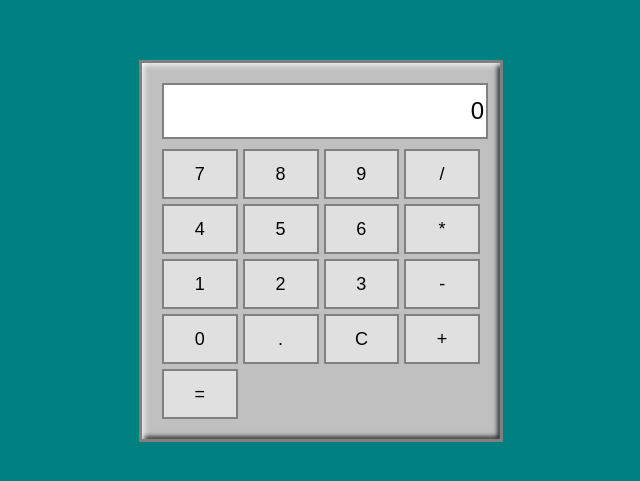
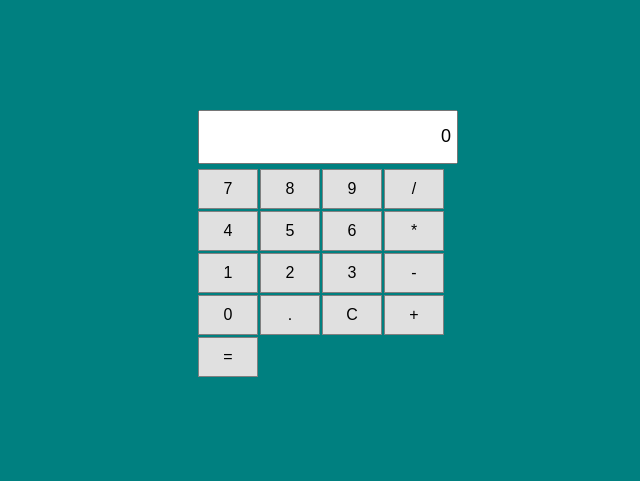
Before and after one commit to Js00223/W1ndows-98-cac., a plain HTML site: page index.html in a window 1280 px wide. Shown: the part 157-638 px from the top of the page, without its empty margins (319-959 px from the left). Drawn offline with Linux system fonts and the light colour scheme.

Commit message:
Add files via upload

```diff
--- a/style.css
+++ b/style.css
@@ -1,38 +1,52 @@
 body {
+    background-color: #008080;
     font-family: 'Tahoma', sans-serif;
     display: flex;
     justify-content: center;
     align-items: center;
     height: 100vh;
-    background-color: #008080;
+    margin: 0;
 }
-.calculator {
+
+.window {
     background-color: #c0c0c0;
-    padding: 20px;
-    border: 3px solid #808080;
-    box-shadow: inset 2px 2px 5px #ffffff, inset -2px -2px 5px #000000;
+    border: 2px solid #000;
+    width: 220px;
+    padding: 5px;
+    box-shadow: 4px 4px #404040;
 }
+
+.title-bar {
+    background-color: #000080;
+    color: white;
+    padding: 2px 5px;
+    font-size: 14px;
+}
+
 .display {
     width: 100%;
-    height: 50px;
+    height: 40px;
+    margin-bottom: 5px;
     text-align: right;
-    font-size: 24px;
-    margin-bottom: 10px;
-    background-color: #fff;
-    border: 2px solid #808080;
+    padding: 5px;
+    font-size: 18px;
 }
+
 .buttons {
     display: grid;
     grid-template-columns: repeat(4, 1fr);
-    gap: 5px;
+    gap: 2px;
 }
+
 button {
-    height: 50px;
-    font-size: 18px;
-    border: 2px solid #808080;
     background-color: #e0e0e0;
+    border: 1px solid #808080;
+    padding: 10px;
+    font-size: 16px;
     cursor: pointer;
 }
-button:hover {
-    background-color: #dcdcdc;
+
+button:active {
+    background-color: #a0a0a0;
+    border: inset 1px #404040;
 }
```
Also changed, not shown: script.js (line endings or trailing spaces).
